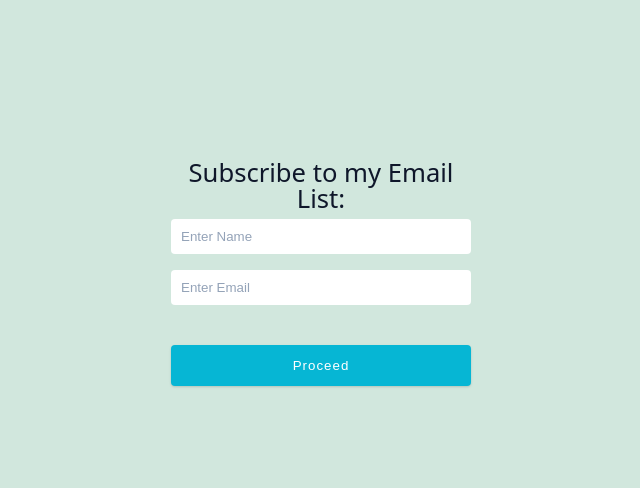
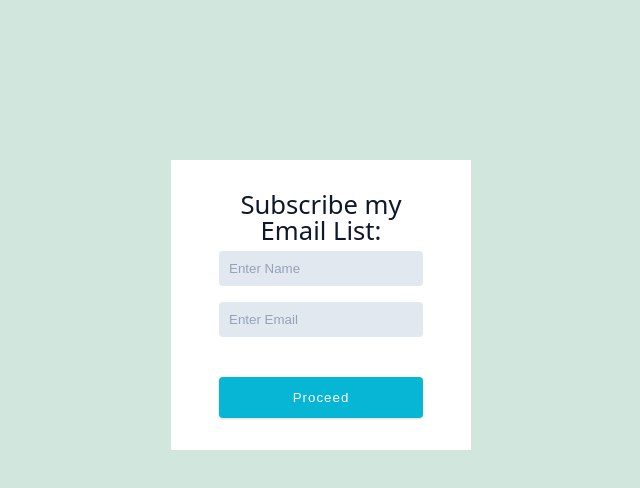
Before and after one commit to AbdullahKhanorakzai/grocery-bud-v1, a React (Vite) app: page / in a window 1280 px wide. Both pictures are taken after a click on the button "Proceed". Shown: the top 488 px of the page, without its empty margins (319-959 px from the left). Built offline with nearby package versions, Linux system fonts and the light colour scheme.

Commit message:
change email list

```diff
--- a/src/InfoAboutApp.jsx
+++ b/src/InfoAboutApp.jsx
@@ -48,21 +48,23 @@ function InfoAboutApp() {
       {step === 2 && (
         <div className="info">
           <form
+            netlify
             style={{
               display: "flex",
               flexDirection: "column",
               justifyItems: "stretch",
               maxWidth: "300px",
               margin: "0 auto",
+              backgroundColor: "#fff",
+              padding: "2rem 3rem",
             }}
-            netlify
             onSubmit={() => setStep(step + 1)}
           >
             <label style={{ marginBottom: "2rem", fontSize: "1.6rem" }}>
-              Subscribe to my Email List:
+              Subscribe my Email List:
               <input
                 type="text"
-                name="name"
+                name="full-name"
                 value={userName}
                 onChange={(e) => setUserName(e.target.value)}
                 placeholder="Enter Name"
@@ -70,17 +72,19 @@ function InfoAboutApp() {
                   padding: ".5rem",
                   margin: "0.5rem 0",
                   width: "100%",
+                  backgroundColor: "#e2e8f0",
                   borderRadius: "4px",
                   border: "2px solid transparent ",
                 }}
               />
               <input
                 type="email"
-                name="email"
+                name="type-email"
                 placeholder="Enter Email"
                 style={{
                   padding: ".5rem",
                   margin: "0.5rem 0",
+                  backgroundColor: "#e2e8f0",
                   width: "100%",
                   borderRadius: "4px",
                   border: "2px solid transparent ",
```
